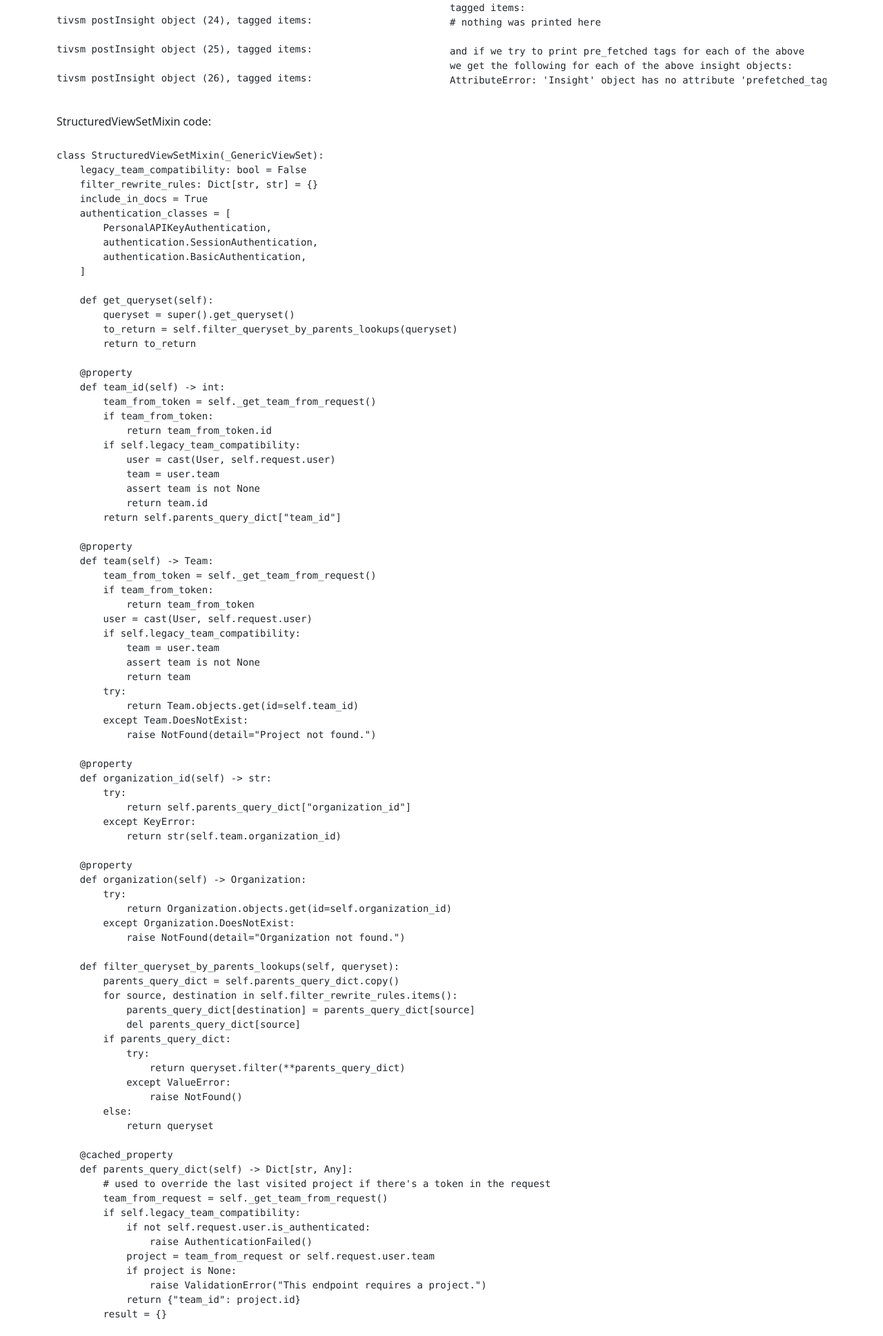
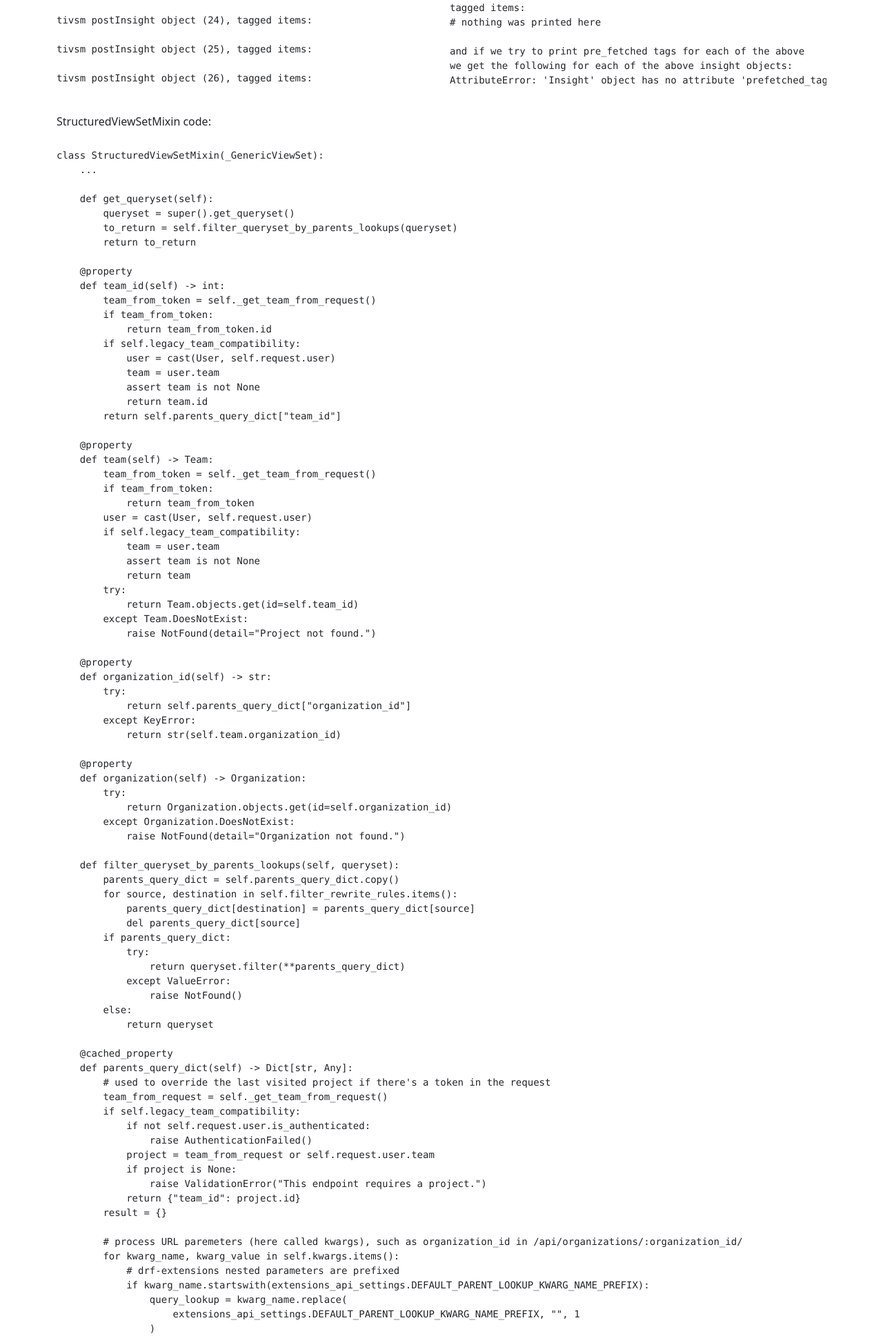
Before and after one commit to ld-rale/rale-modules, a Django app: template raleweb/templates/ralemodules/exercises.html in a window 1280 px wide. Shown: the part 4167-6104 px from the top of the page at 69% size. Run offline with Django 3.2, Linux system fonts and the light colour scheme; the template is opened without the code that fills it, so the values that code supplies are empty.

Commit message:
Remove extraneous code - there is not much

```diff
--- a/raleweb/templates/ralemodules/exercises.html
+++ b/raleweb/templates/ralemodules/exercises.html
@@ -307,14 +307,7 @@ AttributeError: 'Insight' object has no attribute 'prefetched_tags'</code></pre>
                         <h6>StructuredViewSetMixin code:</h6>
                         <pre><code>
 class StructuredViewSetMixin(_GenericViewSet):
-    legacy_team_compatibility: bool = False
-    filter_rewrite_rules: Dict[str, str] = {}
-    include_in_docs = True
-    authentication_classes = [
-        PersonalAPIKeyAuthentication,
-        authentication.SessionAuthentication,
-        authentication.BasicAuthentication,
-    ]
+    ...
 
     def get_queryset(self):
         queryset = super().get_queryset()
```
